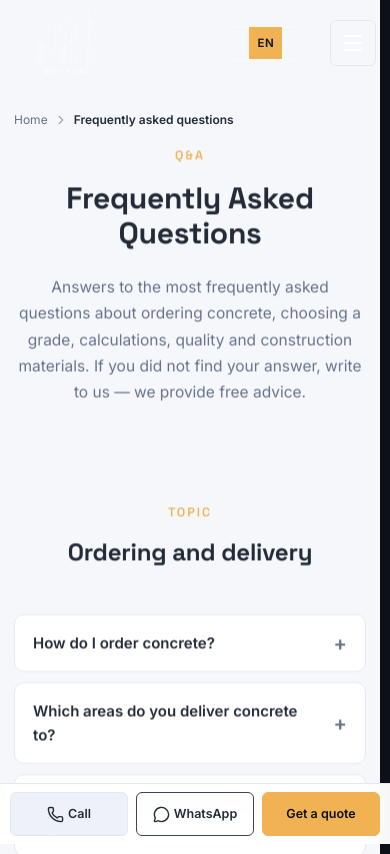
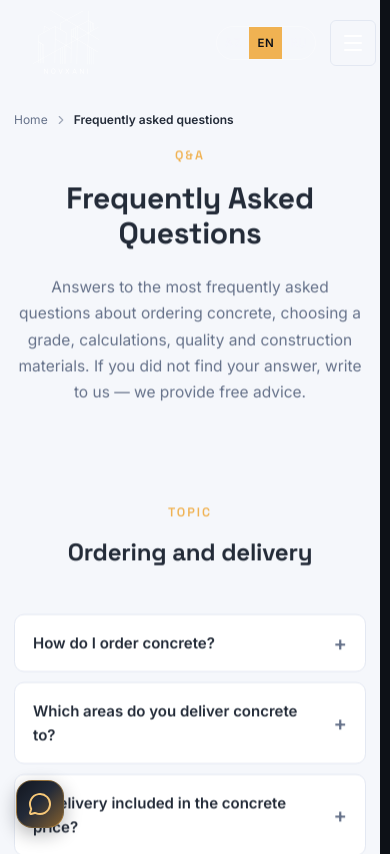
Before and after one commit to asadlinurlan/concrete_calculator_new, a React (Create React App) app in the folder concrete_frontend/: page /en/faq in a window 390 px wide. Shown: the top 854 px of the page. Built offline with nearby package versions, Linux system fonts and the light colour scheme.

Commit message:
refactor: simplify mobile UI and remove footer concrete grades

```diff
--- a/concrete_frontend/src/App.css
+++ b/concrete_frontend/src/App.css
@@ -333,9 +333,10 @@ a, button, input, select, textarea, summary, [role="button"] {
   .section { padding: var(--sp-8) 0; }
   .container { padding: 0 var(--sp-4); }
 
-  /* Slightly smaller button text on mobile */
-  .btn { font-size: 14px; }
-  .btn-lg { font-size: 15px; padding: 15px 30px; }
+  /* Compact mobile button system: ~44px touch targets without the
+     oversized desktop padding — content first, buttons second. */
+  .btn { font-size: 14px; padding: 10px 16px; min-height: 44px; }
+  .btn-lg { font-size: 15px; padding: 11px 20px; min-height: 44px; }
   .btn-primary-custom { font-size: 13px; }
 
   /* iOS Safari auto-zooms focused inputs below 16px — prevent it */
@@ -363,6 +364,6 @@ a, button, input, select, textarea, summary, [role="button"] {
 @media (max-width: 400px) {
   .container { padding: 0 14px; }
   .btn { white-space: normal; text-align: center; }
-  .btn-lg { padding: 15px 24px; font-size: 15px; }
+  .btn-lg { padding: 10px 18px; font-size: 14px; }
   .section-subtitle { letter-spacing: 2px; font-size: 12.5px; }
 }
--- a/concrete_frontend/src/App.js
+++ b/concrete_frontend/src/App.js
@@ -24,7 +24,6 @@ import { GRADE_PAGES } from "./data/gradePages";
 import Seo from "./Components/Seo/Seo";
 import ScrollTop from "./Components/ScrollTop/ScrollTop";
 import WhatsAppFab from "./Components/WhatsAppFab/WhatsAppFab";
-import StickyContactBar from "./Components/StickyContactBar/StickyContactBar";
 import { trackPageView, attachAutoTracking } from "./lib/analytics";
 import { LOCALES, LocaleProvider, localePath, splitPath } from "./i18n/i18n";
 
@@ -117,7 +116,6 @@ function AppShell() {
         <Footer />
         <ScrollTop />
         <WhatsAppFab />
-        <StickyContactBar />
       </div>
     </LocaleProvider>
   );
--- a/concrete_frontend/src/Components/ScrollTop/ScrollTop.css
+++ b/concrete_frontend/src/Components/ScrollTop/ScrollTop.css
@@ -30,6 +30,8 @@
 .scroll-top:hover { background: var(--amber-600); }
 .scroll-top:active { transform: scale(0.92); }
 
+/* Phones: compact back-to-top in the bottom-right corner (WhatsApp
+   occupies the bottom-left). */
 @media (max-width: 560px) {
   .scroll-top {
     width: 44px;
@@ -38,11 +40,3 @@
     bottom: calc(14px + env(safe-area-inset-bottom, 0px));
   }
 }
-
-/* Pages with a bottom sticky contact bar (e.g. /tikinti-materiallari)
-   set body.has-sticky-cta — lift the button above the bar on phones */
-@media (max-width: 768px) {
-  body.has-sticky-cta .scroll-top {
-    bottom: calc(72px + env(safe-area-inset-bottom, 0px));
-  }
-}
--- a/concrete_frontend/src/Components/StickyContactBar/StickyContactBar.css
+++ /dev/null
@@ -1,45 +0,0 @@
-/* Mobile sticky contact bar — phones only, site-wide. */
-.scb {
-  display: none;
-  position: fixed;
-  left: 0;
-  right: 0;
-  bottom: 0;
-  z-index: 950; /* below the fixed header (1000), above content */
-  background: rgba(255, 255, 255, 0.96);
-  backdrop-filter: blur(10px);
-  -webkit-backdrop-filter: blur(10px);
-  border-top: 1px solid var(--border-color);
-  padding: 8px 10px calc(8px + env(safe-area-inset-bottom, 0px));
-  gap: 8px;
-}
-.scb-btn {
-  flex: 1;
-  display: flex;
-  align-items: center;
-  justify-content: center;
-  gap: 6px;
-  min-height: 44px;
-  border-radius: var(--r-sm);
-  background: var(--bg-inset);
-  border: 1px solid var(--border-color);
-  font-size: 13.5px;
-  font-weight: 600;
-  color: var(--text-light);
-  text-decoration: none;
-}
-/* WhatsApp — unified transparent style (site-wide, no green) */
-.scb-wa { background: transparent; border-color: var(--graphite-400); color: var(--text-light); }
-.scb-quote { background: var(--amber-500); border-color: var(--amber-500); color: var(--graphite-900); }
-
-@media (max-width: 768px) {
-  .scb { display: flex; }
-  /* Footer's last line (copyright) must clear the bar too */
-  body.has-sticky-cta .footer-bottom {
-    padding-bottom: calc(68px + env(safe-area-inset-bottom, 0px));
-  }
-}
-
-@media (max-width: 400px) {
-  .scb-btn { font-size: 12.5px; gap: 4px; }
-}
--- a/concrete_frontend/src/Components/StickyContactBar/StickyContactBar.jsx
+++ /dev/null
@@ -1,55 +0,0 @@
-import React, { useEffect } from 'react';
-import { useLocation } from 'react-router-dom';
-import { Phone, MessageCircle } from 'lucide-react';
-import { waHref } from '../WhatsAppButton/WhatsAppButton';
-import { LocaleLink, splitPath, useT } from '../../i18n/i18n';
-import './StickyContactBar.css';
-
-const WA_TEXT = {
-  az: 'Salam! Qiymət təklifi almaq istəyirəm.',
-  en: 'Hello! I would like to request a quote.',
-  ru: 'Здравствуйте! Хочу получить предложение.',
-};
-
-const CALL_LABEL = { az: 'Zəng et', en: 'Call', ru: 'Позвонить' };
-const QUOTE_LABEL = { az: 'Qiymət al', en: 'Get a quote', ru: 'Заявка' };
-const NAV_LABEL = { az: 'Sürətli əlaqə', en: 'Quick contact', ru: 'Быстрая связь' };
-
-/**
- * Site-wide mobile sticky contact bar: call / WhatsApp / quote.
- * Shown on phones only (CSS). Sets body.has-sticky-cta so the footer
- * and the scroll-top button keep clear of it (rules live in
- * Footer.css / ScrollTop.css). On the materials page the quote button
- * targets the on-page form instead of /contact.
- */
-const StickyContactBar = () => {
-  const { pathname } = useLocation();
-  const t = useT();
-
-  useEffect(() => {
-    document.body.classList.add('has-sticky-cta');
-    return () => document.body.classList.remove('has-sticky-cta');
-  }, []);
-
-  const quoteOnPage = splitPath(pathname).base === '/tikinti-materiallari';
-
-  return (
-    <div className="scb" role="navigation" aria-label={t(NAV_LABEL)}>
-      <a href="tel:+994506209584" className="scb-btn">
-        <Phone size={17} aria-hidden="true" />
-        {t(CALL_LABEL)}
-      </a>
-      <a href={waHref(t(WA_TEXT))} target="_blank" rel="noopener noreferrer" className="scb-btn scb-wa">
-        <MessageCircle size={17} aria-hidden="true" />
-        WhatsApp
-      </a>
-      {quoteOnPage ? (
-        <a href="#teklif" className="scb-btn scb-quote">{t(QUOTE_LABEL)}</a>
-      ) : (
-        <LocaleLink to="/contact" className="scb-btn scb-quote">{t(QUOTE_LABEL)}</LocaleLink>
-      )}
-    </div>
-  );
-};
-
-export default StickyContactBar;
--- a/concrete_frontend/src/Components/WhatsAppFab/WhatsAppFab.css
+++ b/concrete_frontend/src/Components/WhatsAppFab/WhatsAppFab.css
@@ -24,7 +24,15 @@
 }
 .wa-fab:active { transform: scale(0.94); }
 
-/* Phones: the sticky contact bar already offers WhatsApp */
+/* Phones: compact 48px squircle in the bottom-LEFT corner (same side as
+   desktop) — the bottom-right belongs to the scroll-top button. */
 @media (max-width: 768px) {
-  .wa-fab { display: none; }
+  .wa-fab {
+    left: max(16px, env(safe-area-inset-left, 0px));
+    bottom: max(16px, env(safe-area-inset-bottom, 0px));
+    width: 48px;
+    height: 48px;
+    border-radius: 16px;
+    box-shadow: 0 6px 18px rgba(13, 17, 23, 0.3);
+  }
 }
--- a/concrete_frontend/src/Components/WhatsAppFab/WhatsAppFab.jsx
+++ b/concrete_frontend/src/Components/WhatsAppFab/WhatsAppFab.jsx
@@ -18,8 +18,8 @@ const WA_LABEL = {
 
 /**
  * Site-wide floating WhatsApp button — bottom-left squircle in the
- * graphite→amber brand gradient. Desktop/tablet only: on phones the
- * sticky contact bar already provides WhatsApp, so the FAB hides.
+ * graphite→amber brand gradient. Desktop keeps it bottom-left; on phones
+ * it is the single floating contact action, compact in the bottom-right.
  */
 const WhatsAppFab = () => {
   const t = useT();
--- a/concrete_frontend/src/app/Pages/Footer/Footer.css
+++ b/concrete_frontend/src/app/Pages/Footer/Footer.css
@@ -10,7 +10,8 @@
 
 .footer-grid {
   display: grid;
-  grid-template-columns: 1.4fr 1fr 1.1fr 0.9fr 1.1fr;
+  /* about | links | services | contact */
+  grid-template-columns: 1.5fr 1fr 1.2fr 1.2fr;
   gap: 44px;
 }
 
@@ -183,8 +184,4 @@
 
   .footer-bottom { padding: 16px 0 calc(16px + env(safe-area-inset-bottom, 0px)); }
   .footer-bottom p { font-size: 12px; }
-
-  /* Pages with a bottom sticky contact bar (body.has-sticky-cta, e.g.
-     /tikinti-materiallari) — keep the © row visible above the bar */
-  body.has-sticky-cta .footer { padding-bottom: calc(72px + env(safe-area-inset-bottom, 0px)); }
 }
--- a/concrete_frontend/src/app/Pages/Footer/Footer.jsx
+++ b/concrete_frontend/src/app/Pages/Footer/Footer.jsx
@@ -1,9 +1,6 @@
 import React from 'react';
 import { useT, LocaleLink } from '../../../i18n/i18n';
 import './Footer.css';
-
-// 'M100' → {az,en,ru} label; az stays byte-identical to the original text.
-const grade = (m) => ({ az: `${m} Beton`, en: `${m} Concrete`, ru: `Бетон ${m}` });
 
 const Footer = () => {
   const t = useT();
@@ -98,19 +95,6 @@ const Footer = () => {
                 <li><LocaleLink to="/tikinti-materiallari">{t({ az: 'Qum, Atsep və Şeben Satışı', en: 'Sand, Gravel Mix and Crushed Stone', ru: 'Песок, ПГС и щебень' })}</LocaleLink></li>
               </ul>
             </div>
-            <div className="footer-links">
-              <h3>{t({ az: 'Beton Markaları', en: 'Concrete Grades', ru: 'Марки бетона' })}</h3>
-              <ul>
-                <li><LocaleLink to="/m100-beton">{t(grade('M100'))}</LocaleLink></li>
-                <li><LocaleLink to="/m150-beton">{t(grade('M150'))}</LocaleLink></li>
-                <li><LocaleLink to="/m200-beton">{t(grade('M200'))}</LocaleLink></li>
-                <li><LocaleLink to="/m250-beton">{t(grade('M250'))}</LocaleLink></li>
-                <li><LocaleLink to="/m300-beton">{t(grade('M300'))}</LocaleLink></li>
-                <li><LocaleLink to="/m350-beton">{t(grade('M350'))}</LocaleLink></li>
-                <li><LocaleLink to="/m400-beton">{t(grade('M400'))}</LocaleLink></li>
-                <li><LocaleLink to="/m450-beton">{t(grade('M450'))}</LocaleLink></li>
-              </ul>
-            </div>
             <div className="footer-contact">
               <h3>{t({ az: 'Əlaqə', en: 'Contact', ru: 'Контакты' })}</h3>
               <ul>
--- a/concrete_frontend/src/app/Pages/HeroSection/HeroSection.css
+++ b/concrete_frontend/src/app/Pages/HeroSection/HeroSection.css
@@ -159,8 +159,10 @@ html[lang='ru'] .hero-title {
   .hero-eyebrow { font-size: 11px; letter-spacing: 2px; padding: 7px 12px; }
   .hero-title { margin-top: 20px; margin-bottom: 18px; }
   .hero-desc { margin-bottom: 28px; }
-  .hero-actions { gap: 12px; margin-bottom: 36px; }
-  .hero-actions .btn { flex: 1 1 100%; min-height: 52px; }
+  /* Compact CTAs: natural width instead of three stacked full-width bars —
+     the primary amber button leads, the ghosts read as secondary actions. */
+  .hero-actions { gap: 10px; margin-bottom: 32px; }
+  .hero-actions .btn { flex: 0 1 auto; min-height: 44px; }
   .hero-badges { flex-direction: column; align-items: flex-start; gap: 12px; padding-top: 20px; }
   .hero-wave svg { height: 40px; }
 }
```
